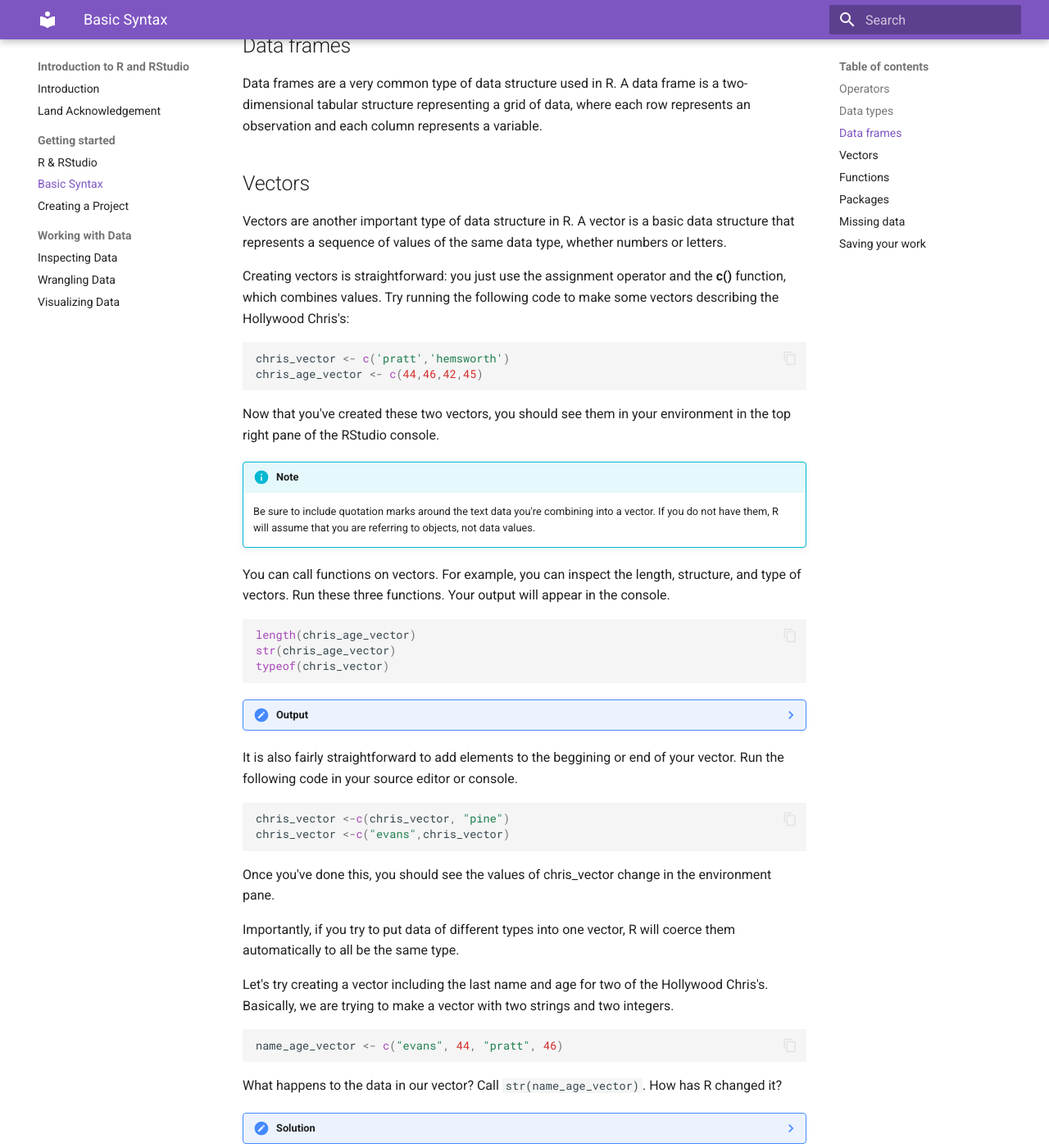
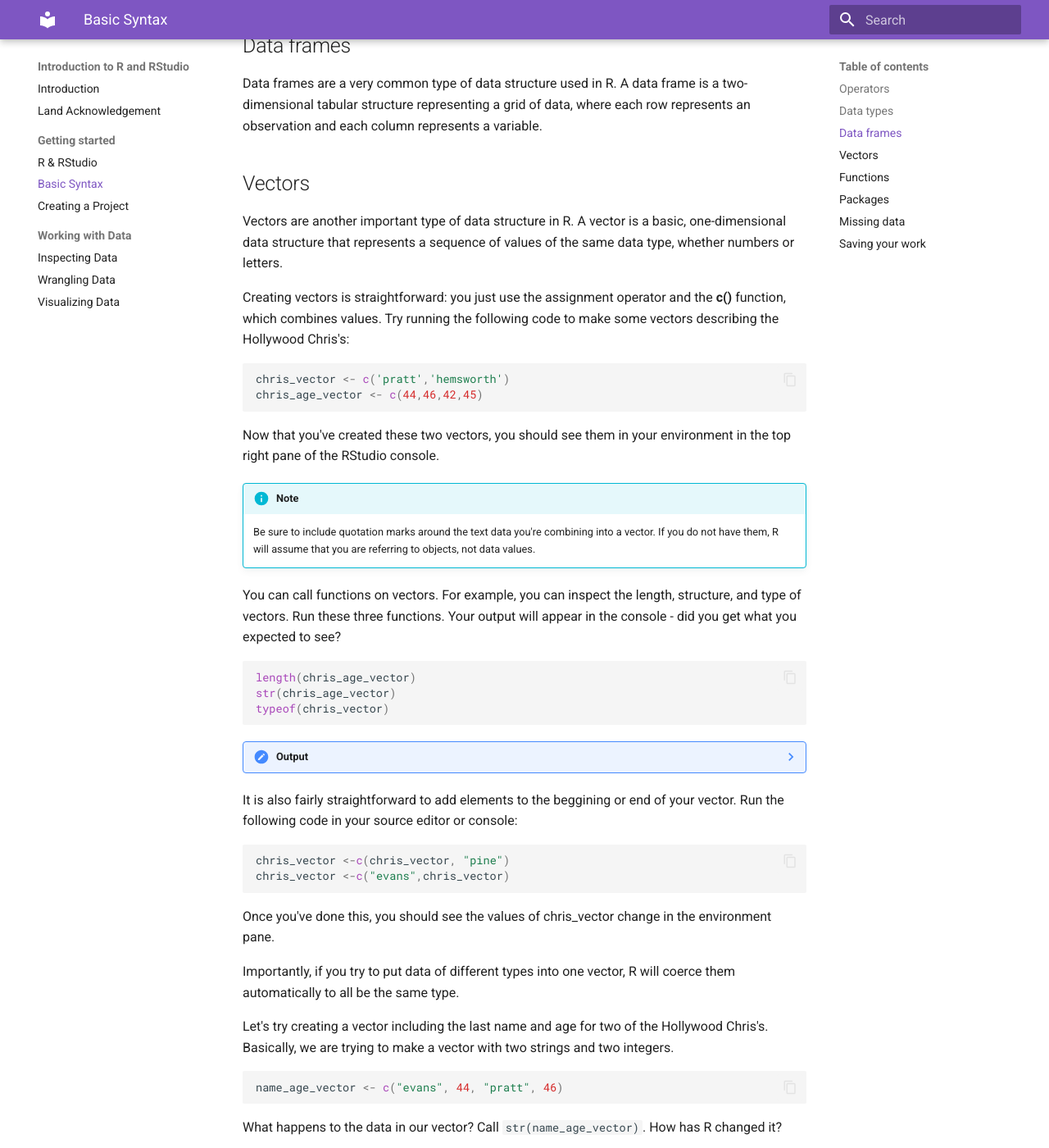
Before and after one commit to finnsdottir/intro_r_fall2025, an MkDocs documentation site: the page built from docs/basics.md, in a window 1280 px wide and 1400 px high, scrolled down 2007 px. Shown: the whole window at 82% size. Built offline with MkDocs 1.6.1 and Material for MkDocs 9.7.7, drawn with Linux system fonts in a browser that asks for light colours; some of the changed text lies outside the part shown.

Commit message:
Update basics.md
fixing typos

````diff
--- a/docs/basics.md
+++ b/docs/basics.md
@@ -69,7 +69,7 @@
 
 ## Vectors
 
-Vectors are another important type of data structure in R. A vector is a basic data structure that represents a sequence of values of the same data type, whether numbers or letters.
+Vectors are another important type of data structure in R. A vector is a basic, one-dimensional data structure that represents a sequence of values of the same data type, whether numbers or letters.
 
 Creating vectors is straightforward: you just use the assignment operator and the **c()** function, which combines values. Try running the following code to make some vectors describing the Hollywood Chris's:
 ```R
@@ -81,7 +81,7 @@
 !!!info "Note"
     Be sure to include quotation marks around the text data you're combining into a vector. If you do not have them, R will assume that you are referring to objects, not data values.
 
-You can call functions on vectors. For example, you can inspect the length, structure, and type of vectors. Run these three functions. Your output will appear in the console.
+You can call functions on vectors. For example, you can inspect the length, structure, and type of vectors. Run these three functions. Your output will appear in the console - did you get what you expected to see?
 ```R
 length(chris_age_vector)
 str(chris_age_vector)
@@ -97,7 +97,7 @@
     [1] "character"
     ```
 
-It is also fairly straightforward to add elements to the beggining or end of your vector. Run the following code in your source editor or console.
+It is also fairly straightforward to add elements to the beggining or end of your vector. Run the following code in your source editor or console:
 ```R
 chris_vector <-c(chris_vector, "pine")
 chris_vector <-c("evans",chris_vector)
@@ -140,13 +138,11 @@
     [1] 44.25
     ```
 You can also define your own functions in R using the function `function`, like so:
-
 ```R
 my_function <- function (arguments){
     R code to be excuted
     }
 ```
-
 ## Packages
 
 Different packages in R will come with their own built-in functions. Packages are collections of data, functions, and documentation. Packages are how we expand R beyond the base package.
````
Also changed, not shown: other parts of docs/basics.md (+3 -5 lines).
